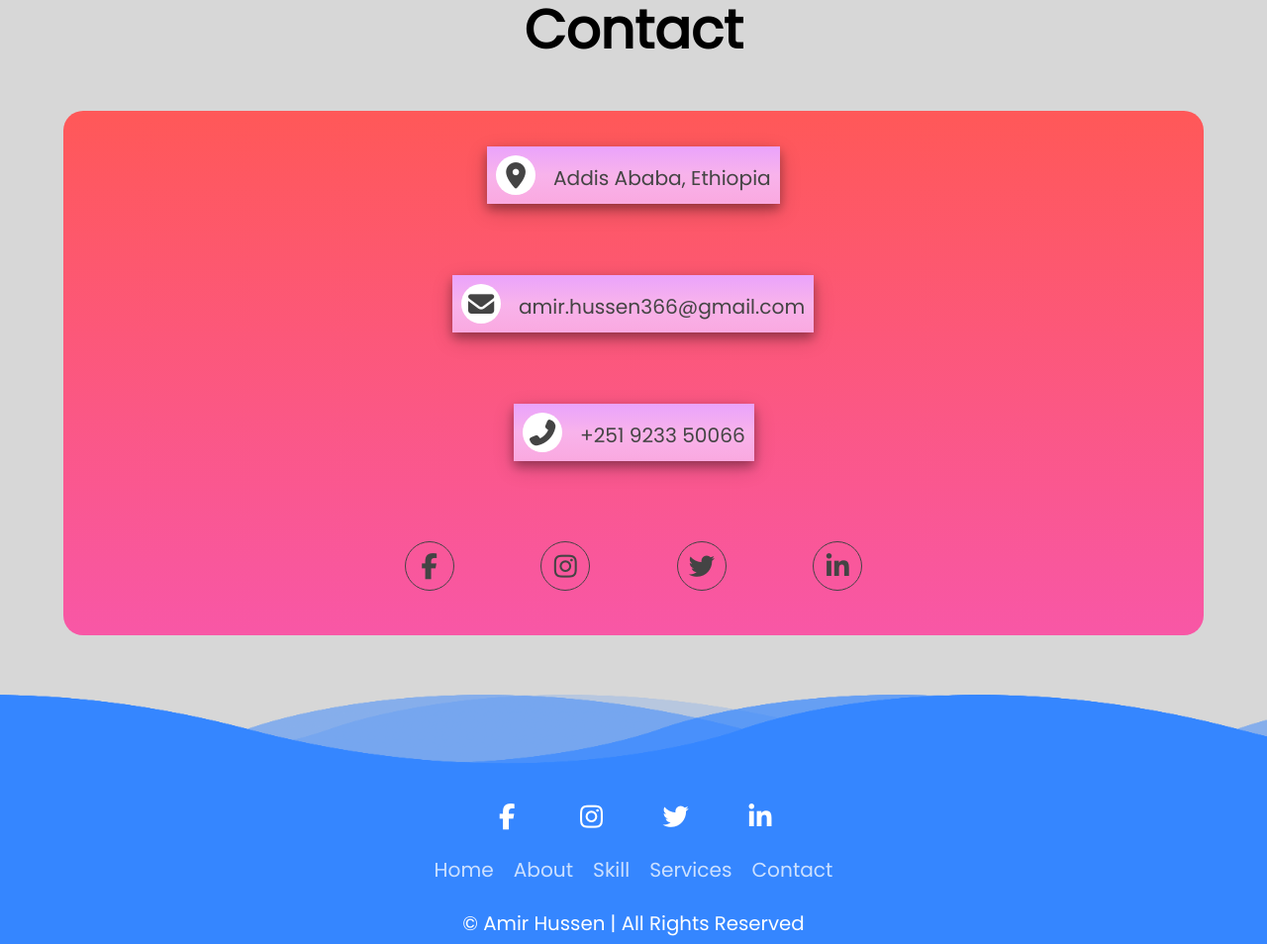
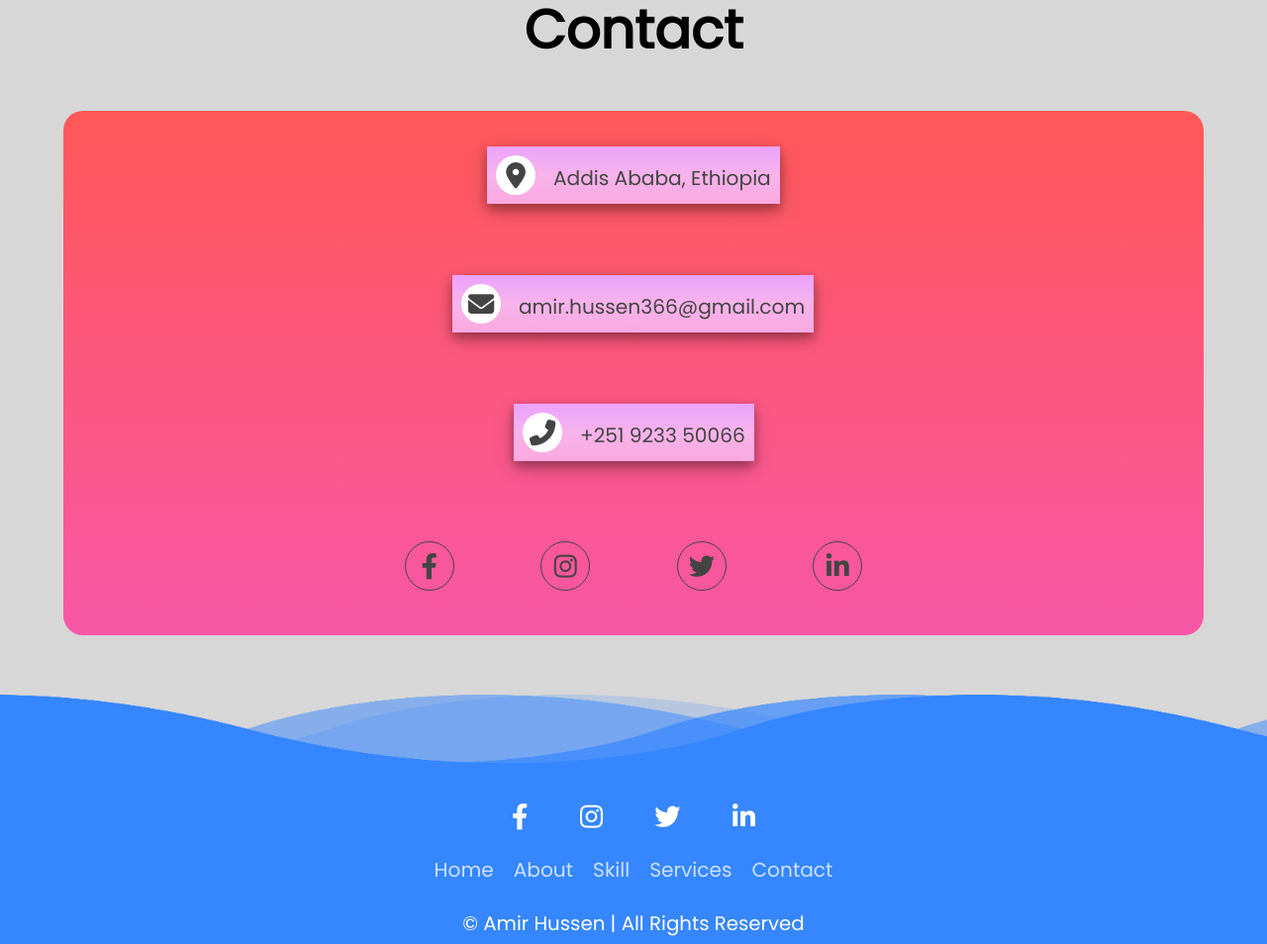
Before and after one commit to amirhussen000/amirhussen000.github.io, a plain HTML site: page index.html in a window 1280 px wide. Shown: the part 3814-4768 px from the top of the page at 99% size. Drawn offline with Linux system fonts and the light colour scheme.

Commit message:
Fontawesome cdn link add

```diff
--- a/index.html
+++ b/index.html
@@ -5,7 +5,7 @@
     <meta http-equiv="X-UA-Compatible" content="IE=edge">
     <meta name="viewport" content="width=device-width, initial-scale=1.0">
     <title>AmirHussen</title>
-    <link rel="stylesheet" href="assets/icons/fontawesome/css/all.min.css">
+    <link rel="stylesheet" href="https://cdnjs.cloudflare.com/ajax/libs/font-awesome/6.1.1/css/all.min.css" integrity="sha512-KfkfwYDsLkIlwQp6LFnl8zNdLGxu9YAA1QvwINks4PhcElQSvqcyVLLD9aMhXd13uQjoXtEKNosOWaZqXgel0g==" crossorigin="anonymous" referrerpolicy="no-referrer" />
     <link rel="stylesheet" href="assets/css/style.css">
 </head>
 <body>
```
